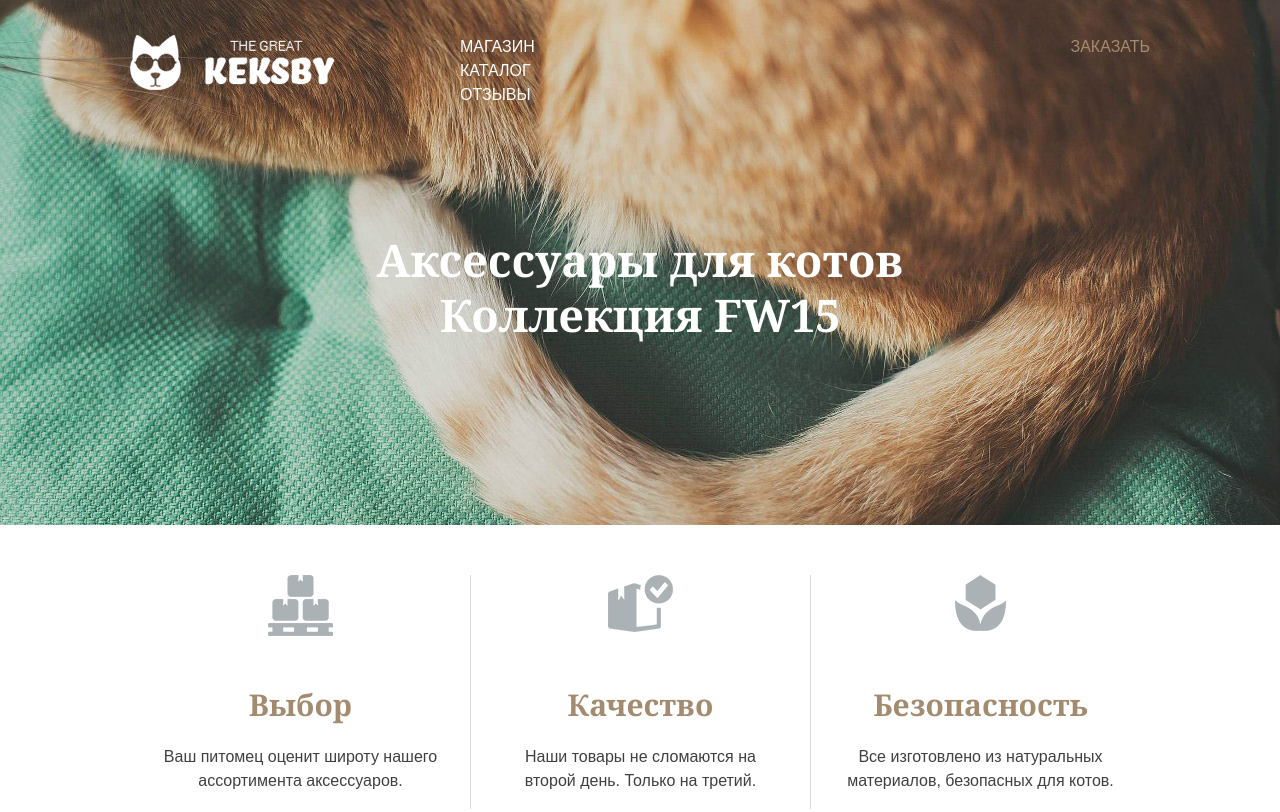
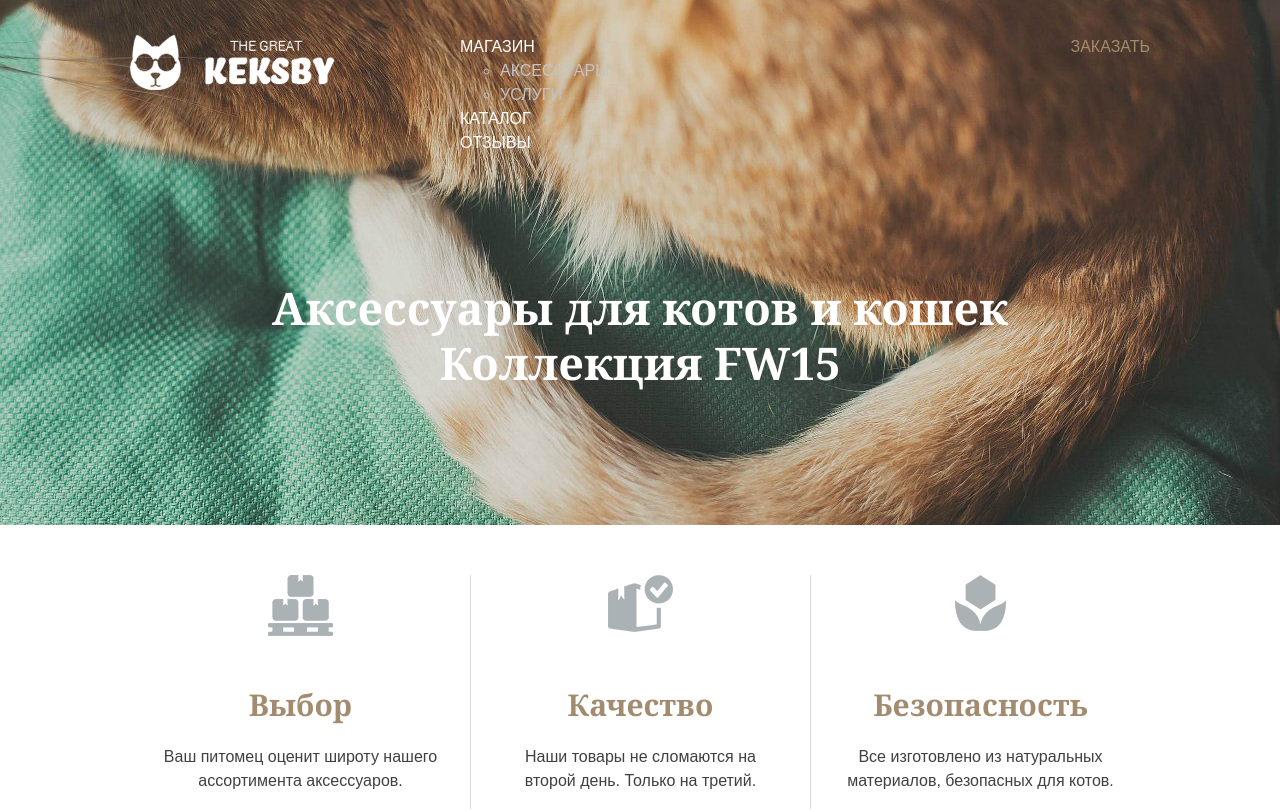
Before and after one commit to Egor18032019/magazin-kota, a plain HTML site: page index.html in a window 1280 px wide. Shown: the top 812 px of the page. Drawn offline with Linux system fonts and the light colour scheme; files that its build step writes are made by us from their sources.

Commit message:
add new menu
начал добавлять новое выпадающее меню

```diff
--- a/index.html
+++ b/index.html
@@ -13,14 +13,19 @@
             <img src="img/logo.png" alt="The Great Keksby" width="205" height="55">
           </div>
           <ul class="main-nav">
-            <li><a href="#">Магазин</a></li>
+            <li><a href="#">Магазин</a>
+              <ul class="sub-nav">
+<li>Аксессуары</li>
+<li>Услуги</li>
+              </ul>
+            </li>
             <li><a href="#">Каталог</a></li>
             <li><a href="#">Отзывы</a></li>
           </ul>
           <a class="btn btn-quick-order" href="#">Заказать</a>
         </div>
         <div class="promo">
-          <a href="#">Аксессуары для котов<br> Коллекция FW15</a>
+          <a href="#">Аксессуары для котов и кошек<br> Коллекция FW15</a>
         </div>
       </div>
     </div>
```
